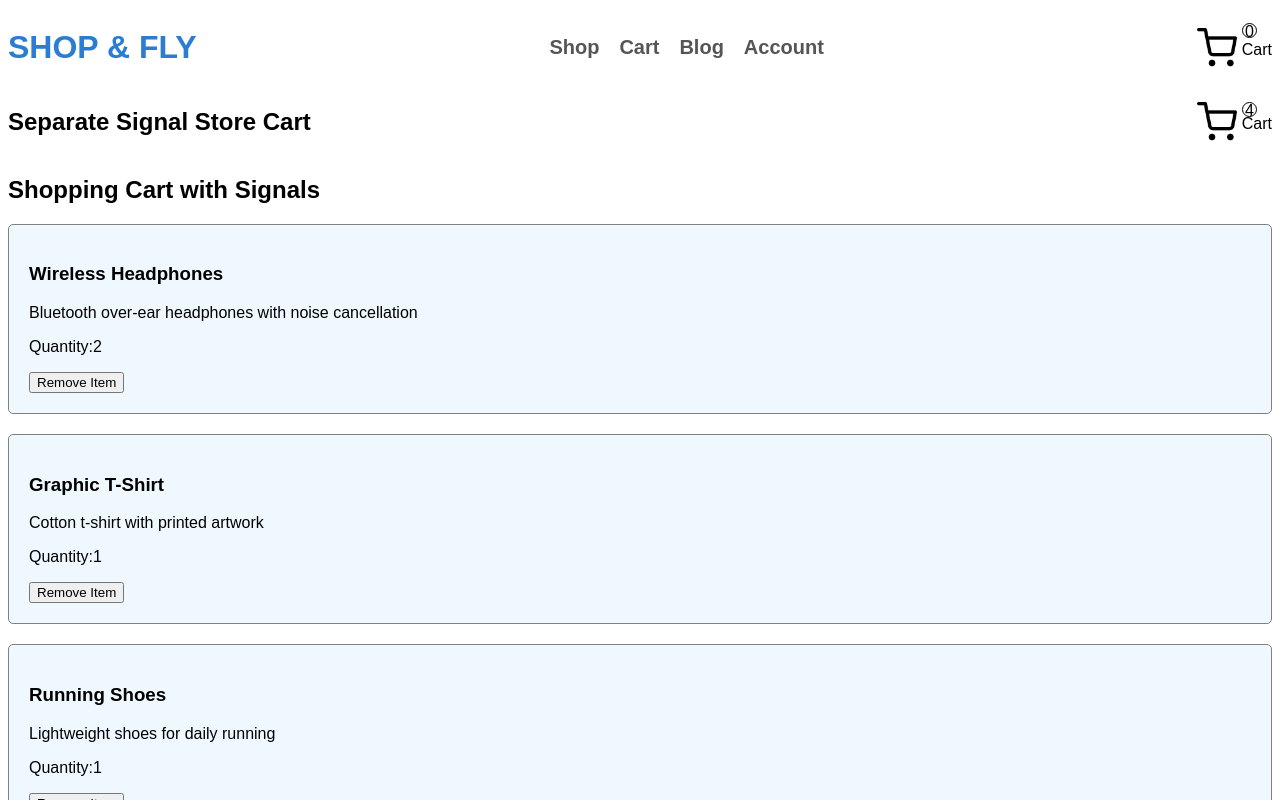
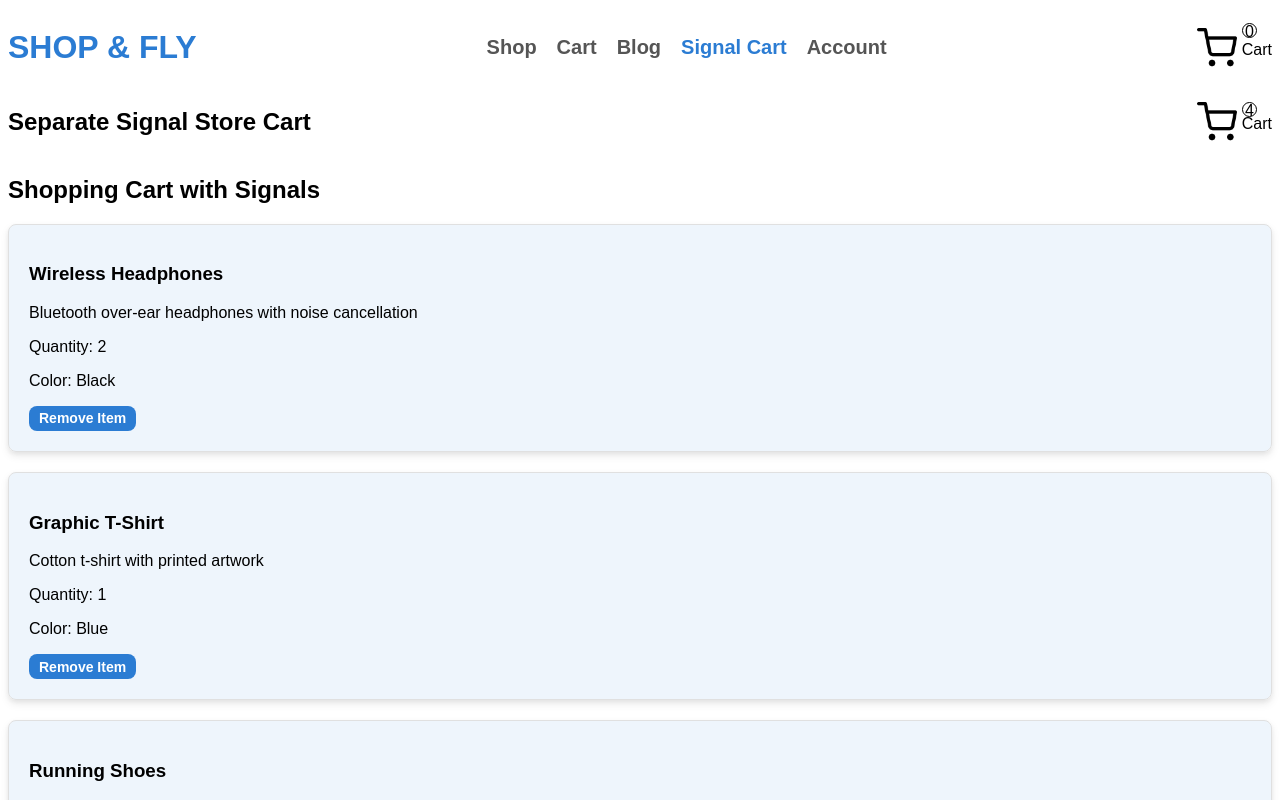
Before and after one commit to lala-hakobyan/angular-architecture, an Angular app in the folder apps/shop-app-ng-20/: page /cart-signal in a window 1280 px wide. Shown: the top 800 px of the page. Built offline with nearby package versions, Linux system fonts and the light colour scheme.

Commit message:
feat: small refactoring to reuse component

```diff
--- a/apps/shop-app-ng-20/src/app/features/cart-signal/smart-components/shopping-cart-signal/shopping-cart-signal.html
+++ b/apps/shop-app-ng-20/src/app/features/cart-signal/smart-components/shopping-cart-signal/shopping-cart-signal.html
@@ -4,12 +4,12 @@
   @if (currentCartList()) {
     <ul class="shopping-cart__list">
       @for (item of currentCartList(); track item.cart.id) {
-        <app-cart-signal-item
+        <app-cart-item
           class="shopping-cart__item"
           [cartItem]="item"
           (remove)="removeItemFromCart($event)"
         >
-        </app-cart-signal-item>
+        </app-cart-item>
       }
     </ul>
   }
--- a/apps/shop-app-ng-20/src/app/features/cart-signal/smart-components/shopping-cart-signal/shopping-cart-signal.ts
+++ b/apps/shop-app-ng-20/src/app/features/cart-signal/smart-components/shopping-cart-signal/shopping-cart-signal.ts
@@ -1,12 +1,12 @@
 import {Component, inject, Signal} from '@angular/core';
 import {Color, SavedCartItem, Size} from '../../../../data/cart-model';
 import {CartSignalStore} from '../../store/cart-signal-store';
-import {CartSignalItem} from '../../ui-components/cart-signal-item/cart-signal-item';
+import {CartItem} from '../../../../shared/components/ui-components/cart-item/cart-item';
 
 @Component({
   selector: 'app-shopping-cart-signal',
   imports: [
-    CartSignalItem
+    CartItem
   ],
   templateUrl: './shopping-cart-signal.html',
   styleUrl: './shopping-cart-signal.scss'
--- a/apps/shop-app-ng-20/src/app/features/cart-signal/ui-components/cart-signal-item/cart-signal-item.html
+++ /dev/null
@@ -1,10 +0,0 @@
-@if (cartItem()) {
-  <li class="cart-item">
-    <h3>{{cartItem()?.cart?.name}}</h3>
-    <p>{{cartItem()?.cart?.description}}</p>
-    <p>
-      <span>Quantity:</span><span>{{cartItem()?.quantity}}</span>
-    </p>
-    <button class="cart-item__remove" (click)="removeItem()">Remove Item</button>
-  </li>
-}
--- a/apps/shop-app-ng-20/src/app/features/cart-signal/ui-components/cart-signal-item/cart-signal-item.scss
+++ /dev/null
@@ -1,7 +0,0 @@
-.cart-item {
-  border: 1px solid grey;
-  border-radius: 5px;
-  background-color: #F0F8FF;
-  padding: 20px;
-  margin-bottom: 20px;
-}
--- a/apps/shop-app-ng-20/src/app/features/cart-signal/ui-components/cart-signal-item/cart-signal-item.ts
+++ /dev/null
@@ -1,18 +0,0 @@
-import {Component, input, output} from '@angular/core';
-import {SavedCartItem} from '../../../../data/cart-model';
-
-@Component({
-  selector: 'app-cart-signal-item',
-  imports: [],
-  templateUrl: './cart-signal-item.html',
-  styleUrl: './cart-signal-item.scss'
-})
-export class CartSignalItem {
-  public cartItem = input<SavedCartItem>();
-
-  public remove = output<string | null>();
-
-  removeItem() {
-    this.remove.emit(this.cartItem()?.cart.id ?? null);
-  }
-}
--- a/apps/shop-app-ng-20/src/app/features/cart/smart-components/shopping-cart/shopping-cart.ts
+++ b/apps/shop-app-ng-20/src/app/features/cart/smart-components/shopping-cart/shopping-cart.ts
@@ -1,9 +1,9 @@
 import {Component, inject} from '@angular/core';
 import {Color, SavedCartItem, Size} from '../../../../data/cart-model';
 import {CartStore} from '../../../../shared/store/cart-store';
-import {CartItem} from '../../ui-components/cart-item/cart-item';
 import {AsyncPipe} from '@angular/common';
 import {Button} from '../../../../shared/components/ui-components/button/button';
+import {CartItem} from '../../../../shared/components/ui-components/cart-item/cart-item';
 
 @Component({
   selector: 'app-shopping-cart',
--- a/apps/shop-app-ng-20/src/app/features/cart/ui-components/cart-item/cart-item.ts
+++ b/apps/shop-app-ng-20/src/app/shared/components/ui-components/cart-item/cart-item.ts
@@ -1,6 +1,6 @@
 import {Component, EventEmitter, Input, Output} from '@angular/core';
 import {SavedCartItem} from '../../../../data/cart-model';
-import {Button} from '../../../../shared/components/ui-components/button/button';
+import {Button} from '../button/button';
 
 @Component({
   selector: 'app-cart-item',
--- a/apps/shop-app-ng-20/src/app/shared/layout/nav/nav.html
+++ b/apps/shop-app-ng-20/src/app/shared/layout/nav/nav.html
@@ -24,14 +24,14 @@
         Blog
       </a>
     </li>
-<!--    <li>-->
-<!--      <a class="header-nav__link"-->
-<!--         routerLink="./cart-signal"-->
-<!--         routerLinkActive="header-nav__link&#45;&#45;active"-->
-<!--         [routerLinkActiveOptions]="{ exact: true }">-->
-<!--        Signal Cart-->
-<!--      </a>-->
-<!--    </li>-->
+    <li>
+      <a class="header-nav__link"
+         routerLink="./cart-signal"
+         routerLinkActive="header-nav__link--active"
+         [routerLinkActiveOptions]="{ exact: true }">
+        Signal Cart
+      </a>
+    </li>
     <li>
       <a class="header-nav__link"
          routerLink="./account"
```
Also changed, not shown: apps/shop-app-ng-20/package.json (line endings or trailing spaces), apps/shop-app-ng-20/src/app/shared/components/ui-components/cart-item/cart-item.html (renamed from apps/shop-app-ng-20/src/app/features/cart/ui-components/cart-item/cart-item.html), apps/shop-app-ng-20/src/app/shared/components/ui-components/cart-item/cart-item.scss (renamed from apps/shop-app-ng-20/src/app/features/cart/ui-components/cart-item/cart-item.scss), 2 other files (tests, documents, lock files or other folders).
